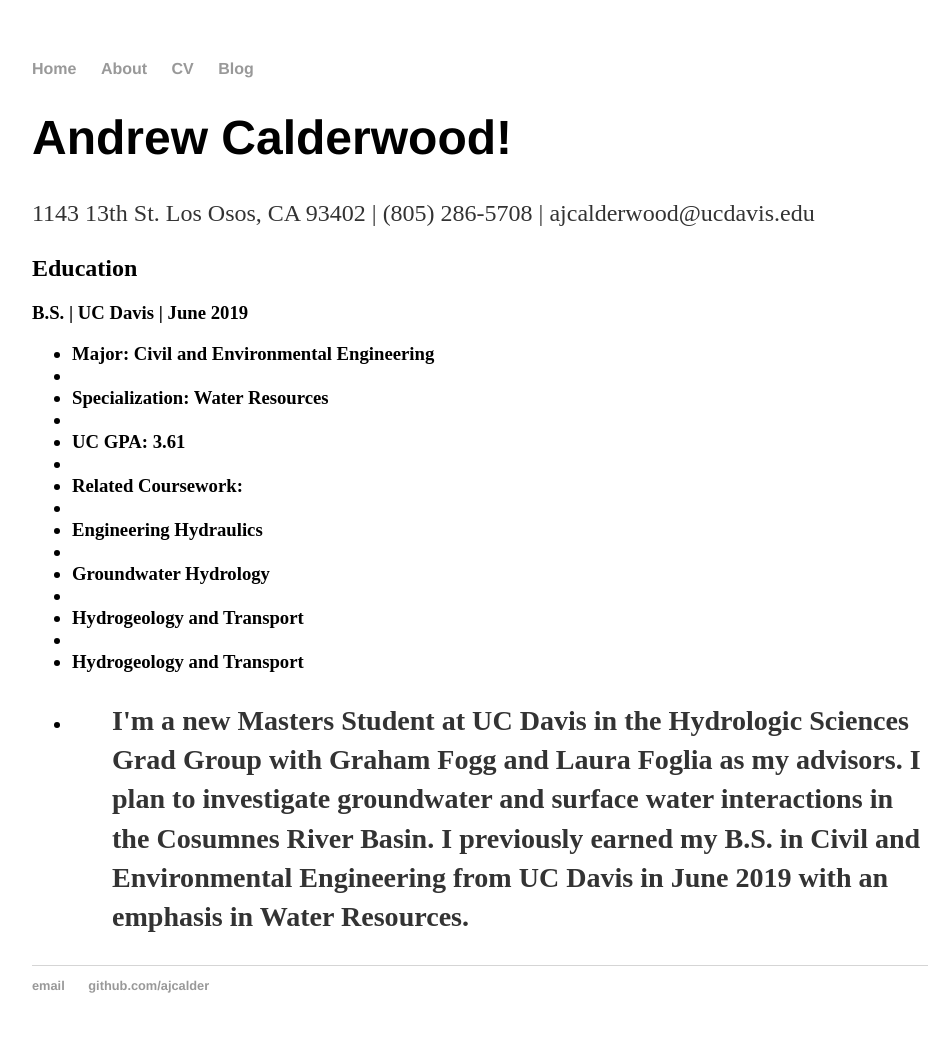
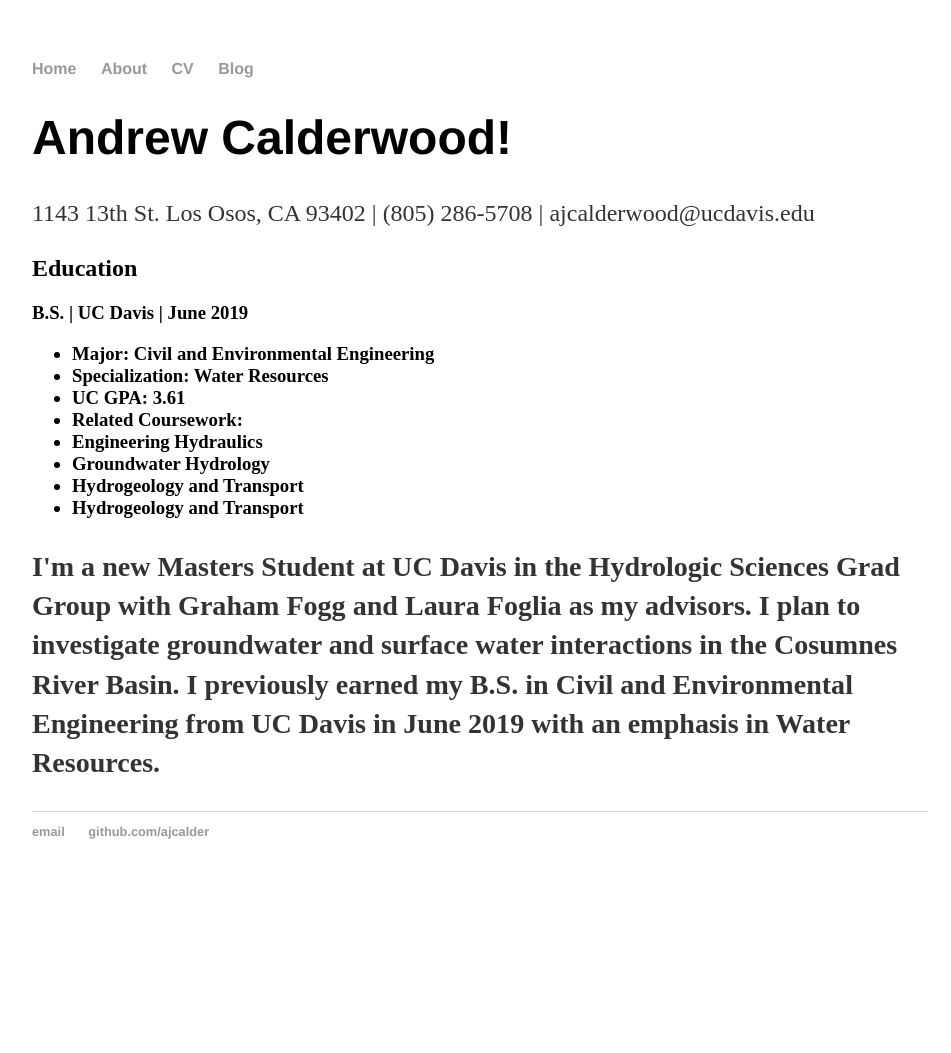
Before and after one commit to ajcalder/ajcalder.github.io, a Jekyll site: the page built from cv/index.html, in a window 1280 px wide. Shown: the whole page, without its empty margins (160-1111 px from the left). Built offline with Jekyll 4.4.1, drawn with Linux system fonts in a browser that asks for light colours; after the commit the page ends 900 px from its top, so only the background shows below that.

Commit message:
Update index.html

```diff
--- a/cv/index.html
+++ b/cv/index.html
@@ -8,13 +8,13 @@
 	<h2> Education <h2>
 		<h3> B.S. | UC Davis | June 2019 <h3>
 			<ul>
-			<li> Major: Civil and Environmental Engineering <li>
-			<li> Specialization: Water Resources<li>
-			<li> UC GPA: 3.61<li>
-			<li> Related Coursework: <li>
-				<li> Engineering Hydraulics <li> <li> Groundwater Hydrology <li>
-				<li> Hydrogeology and Transport <li> <li> Hydrogeology and Transport <li>
-			<ul>
+			<li> Major: Civil and Environmental Engineering </li>
+			<li> Specialization: Water Resources</li>
+			<li> UC GPA: 3.61</li>
+			<li> Related Coursework: </li>
+				<li> Engineering Hydraulics </li> <li> Groundwater Hydrology </li>
+				<li> Hydrogeology and Transport </li> <li> Hydrogeology and Transport </li>
+			</ul>
 	<p>I'm a new Masters Student at UC Davis in the Hydrologic Sciences Grad Group with Graham Fogg and Laura Foglia as my advisors.
         I plan to investigate groundwater and surface water interactions in the Cosumnes River Basin. I previously earned my B.S. in
         Civil and Environmental Engineering from UC Davis in June 2019 with an emphasis in Water Resources. <p>
```
